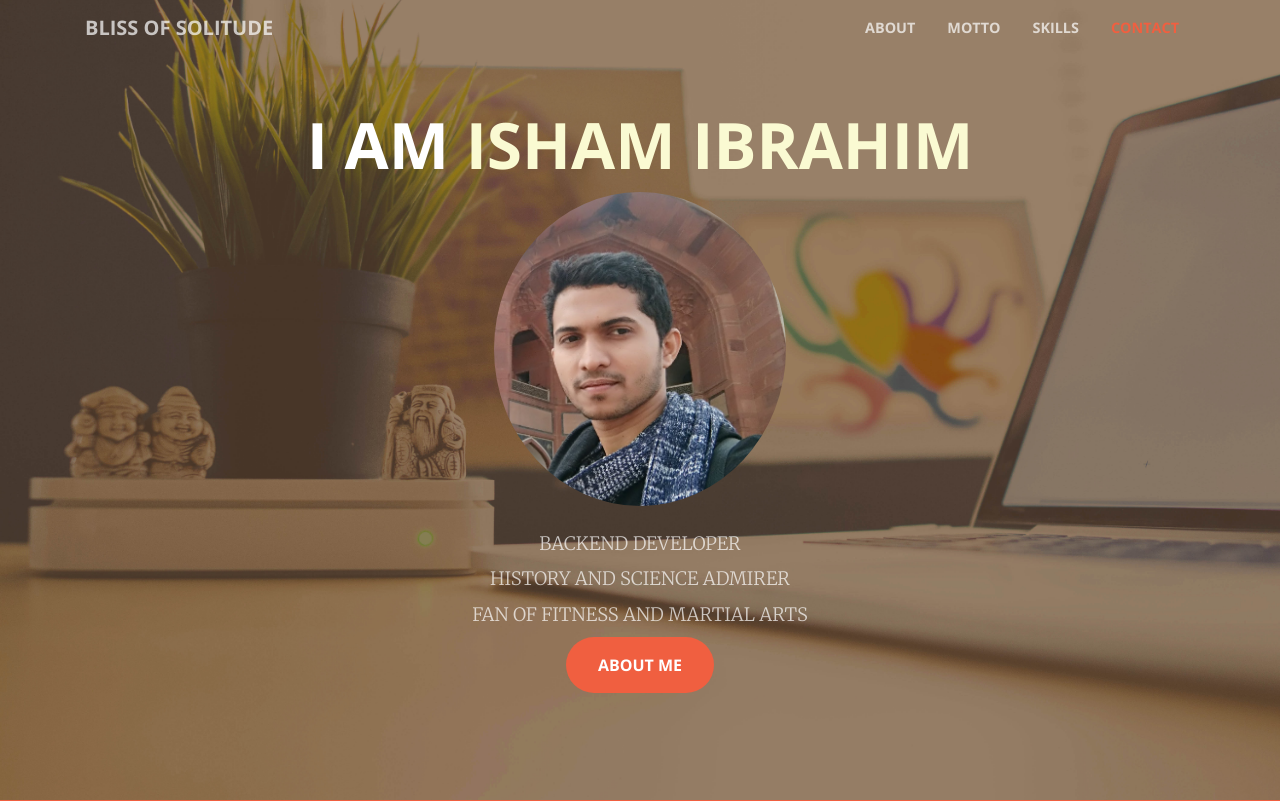
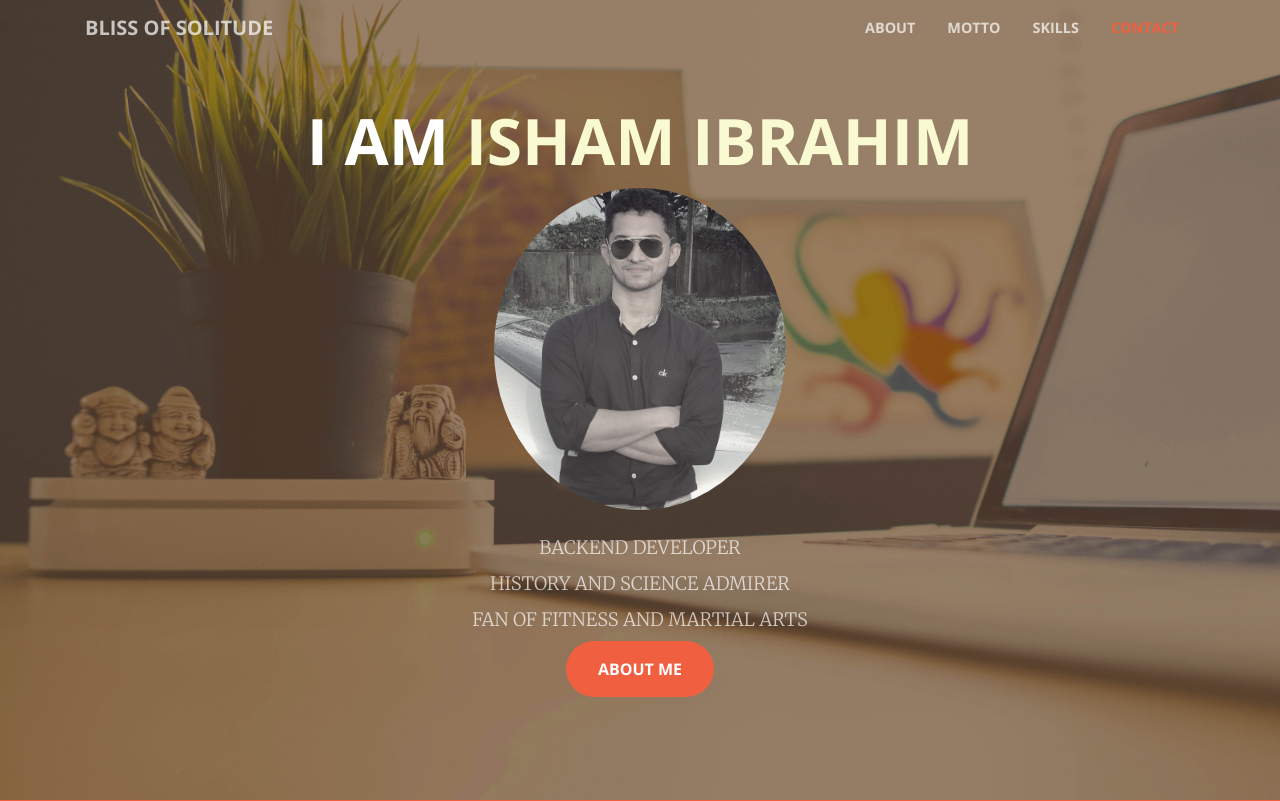
Before and after one commit to ishamibrahim/imisham.com, a Django app: page / in a window 1280 px wide. Shown: the top 801 px of the page. Run offline with Django 3.2, Linux system fonts and the light colour scheme; some libraries are stand-ins or nearby versions.

Commit message:
Changing profile picture

```diff
--- a/imisham_site/imisham/templates/imisham/index.html
+++ b/imisham_site/imisham/templates/imisham/index.html
@@ -66,7 +66,7 @@
 
           </div>
           <div class="col-lg-8 mx-auto">
-            <img src="{% static 'img/portfolio/fullsize/me.jpg' %}" class="rounded-circle" style="max-width:40%" alt="YOLO">
+            <img src="{% static 'img/portfolio/fullsize/me.jpeg' %}" class="rounded-circle" style="max-width:40%" alt="YOLO">
           </div>
 
           <div class="col-lg-8 mx-auto">
--- a/imisham_site/imisham_site/settings.py
+++ b/imisham_site/imisham_site/settings.py
@@ -25,7 +25,7 @@ SECRET_KEY = '=4@6jgi#ch8m@)=f)tu+0k5rlphx*aidl3t(5$i#l-e@-r5^(x'
 # SECURITY WARNING: don't run with debug turned on in production!
 DEBUG = True
 
-ALLOWED_HOSTS = ["localhost", "imisham.com", "www.imisham.com"]
+ALLOWED_HOSTS = ["localhost", "http://imisham.com", "www.imisham.com"]
 
 
 # Application definition
```
Also changed, not shown: imisham_site/imisham/static/img/portfolio/fullsize/me.jpeg (added), imisham_site/imisham/static/img/portfolio/thumbnails/me.jpeg (added).
